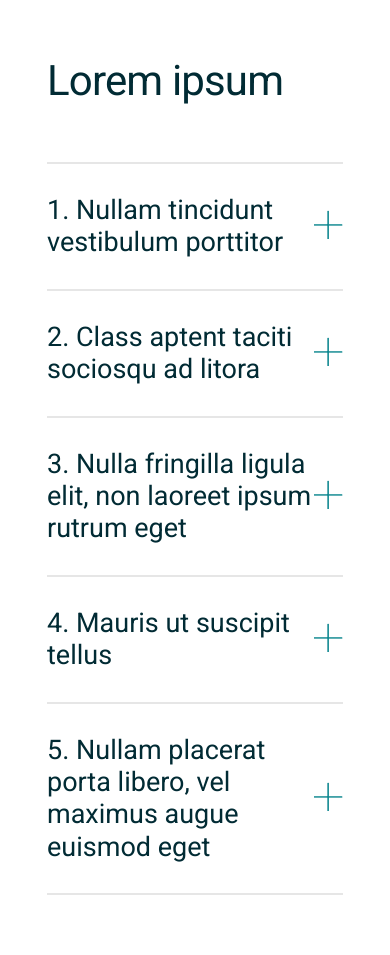
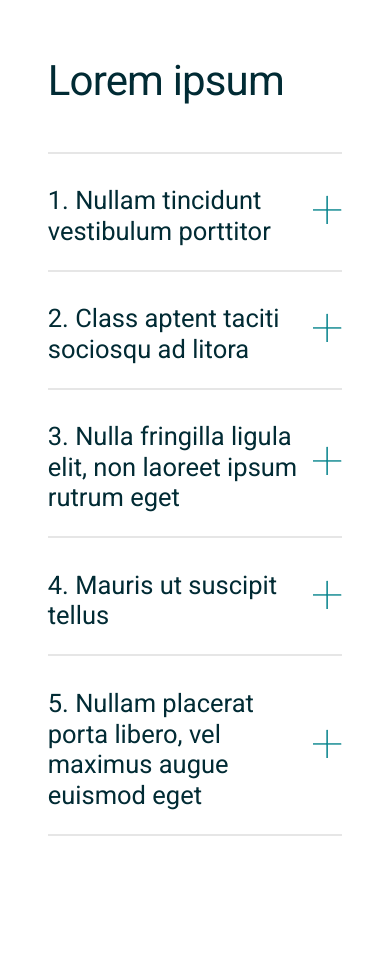
Before and after one commit to black-evil-dragon/test, a plain HTML site: page index.html in a window 390 px wide. After the commit the page ends 896 px from the top, so only its background shows below. Drawn offline with Linux system fonts and the light colour scheme.

Commit message:
Мелкое измение стилей, более точные rem'ы

```diff
--- a/assets/styles/scss/main.scss
+++ b/assets/styles/scss/main.scss
@@ -28,6 +28,7 @@
 
 p {
     line-height: 150%;
+    width: 90%;
 }
 
 /*  Main block with spoiler */
--- a/assets/styles/scss/settings/_media.scss
+++ b/assets/styles/scss/settings/_media.scss
@@ -12,11 +12,12 @@
     }
 
     h2.title-info {
-        margin: 4rem 0;
+        margin: 0 0 4rem 0;
     }
 
     h3 {
-        font-size: 1.8rem
+        font-size: 1.8rem;
+        margin: 1.5rem 0;
     }
 
     p {
@@ -28,16 +29,6 @@
     }
 
     /* Block with spoiler */
-
-    .head-spoiler {
-        .btn-text {
-            h3 {
-                margin: 1.5rem 0;
-            }
-        }
-
-    }
-
 
     /*  Body spoiler    */
 
@@ -52,8 +43,30 @@
     body, html {
         font-size: 15px;
     }
+    h3 {
+        margin: 1.6rem 0 1.33rem; /*24px 0 20px*/
+    }
+    .block-info {
+        margin: 5.33rem 8rem; /*80px 120px*/
+    }
 }
+@media screen and (max-width: 1280px) {
+    body, html {
+        font-size: 14px;
+    }
 
+    h2 {
+        font-size: 3rem;
+    }
+
+    h3 {
+        font-size: 1.7rem;
+    }
+
+    .block-info {
+        margin: 5rem 7.6rem;
+    }
+}
 @media screen and (max-width: 768px) {
     body, html {
         font-size: 15px;
@@ -61,8 +74,14 @@
     h2 {
         font-size: 2.8rem;
     }
+    h2.title-info {
+        margin: 0 0 3.3rem 0;
+    }
+    h3 {
+        margin: 1.6rem 0 1.06rem;
+    }
     .block-info {
-        margin: 4rem 2.6rem;
+        margin: 4rem 2.65rem;
     }
 }
 
```
Also changed, not shown: assets/styles/css/main.css, assets/styles/css/min/main.min.css, 2 other files.
